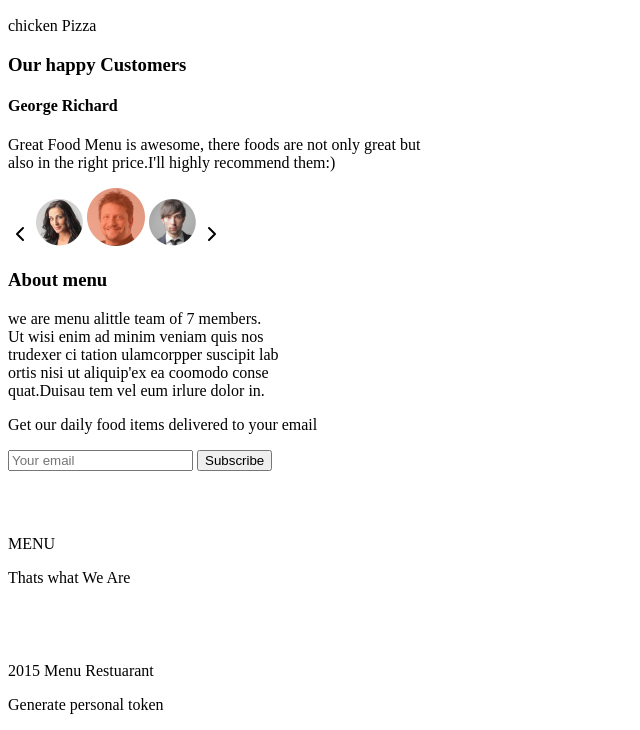
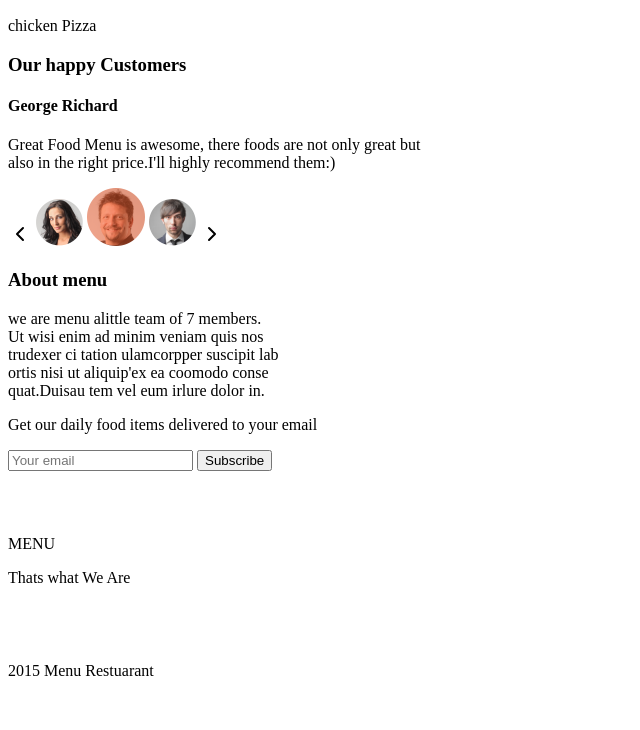
Before and after one commit to Kips-alih/Anitas-kitchen, a plain HTML site: page index.html in a window 1280 px wide. Shown: the part 2507-3237 px from the top of the page, without its empty margins (0-640 px from the left). After the commit the page ends 3203 px from the top, so only its background shows below. Drawn offline with Linux system fonts and the light colour scheme.

Commit message:
undo the last changes made

```diff
--- a/index.html
+++ b/index.html
@@ -114,7 +114,6 @@
         </div>
         <div class="copyright">
           <p>2015 Menu Restuarant</p>
-          <p>Generate personal token</p>
         </div>
 
       </div>
```
